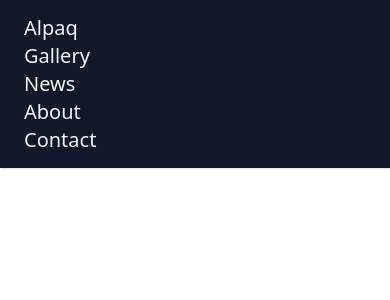
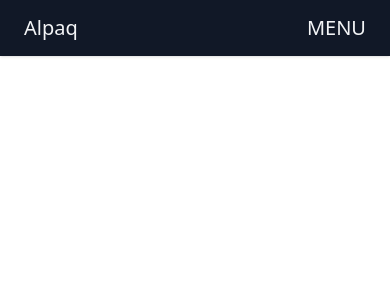
Before and after one commit to Alpaq/moniweb, a Nuxt app: page / in a window 390 px wide. Shown: the top 300 px of the page. Built offline with nearby package versions, Linux system fonts and the light colour scheme.

Commit message:
Created mobile menu, adjusted desktop menu

```diff
--- a/components/Navbar.vue
+++ b/components/Navbar.vue
@@ -1,11 +1,29 @@
 <template>
-  <div class="bg-gray-900 text-gray-100 py-3.5 px-6 shadow md:flex justify-between items-center">
-    <a :href="home" class="text-xl">Alpaq</a>
-    <ul class="md:flex md:items-center">
-      <li v-for="link in links" v-bind:key="link" class="md:mx-4">
-        <a :href="link.link" class="text-xl hover:text-green-500">{{ link.name }}</a>
-      </li>
-    </ul>
+  <div class="bg-gray-900 text-gray-100 py-3.5 px-6 shadow">
+
+    <!-- Mobile Menu -->
+    <div class="md:hidden text-xl">
+      <div class="flex justify-between">
+        <a :href="home">Alpaq</a>
+        <a @click="toggleMenu()">MENU</a>
+      </div>
+      <ul :class="{ 'hidden': !mobileMenuOpen }">
+        <li v-for="link in links" :key="link.name">
+          <a :href="link.link">{{ link.name }}</a>
+        </li>
+      </ul>
+    </div>
+
+    <!-- Desktop Menu -->
+    <div class="hidden md:flex md:justify-between text-xl">
+      <a :href="home">Alpaq</a>
+      <ul class="md:flex">
+        <li v-for="link in links" v-bind:key="link" class="md:mx-4">
+          <a :href="link.link" class="hover:text-green-500">{{ link.name }}</a>
+        </li>
+      </ul>
+    </div>
+
   </div>
 </template>
 
@@ -19,8 +37,14 @@ export default {
         { name: "News", link: "/news" },
         { name: "About", link: "/about" },
         { name: "Contact", link: "/contact" },
-      ]
+      ],
+      mobileMenuOpen: false, // Track the state of the mobile menu
     };
+  },
+  methods: {
+    toggleMenu() {
+      this.mobileMenuOpen = !this.mobileMenuOpen;
+    },
   },
 };
 </script>
```
